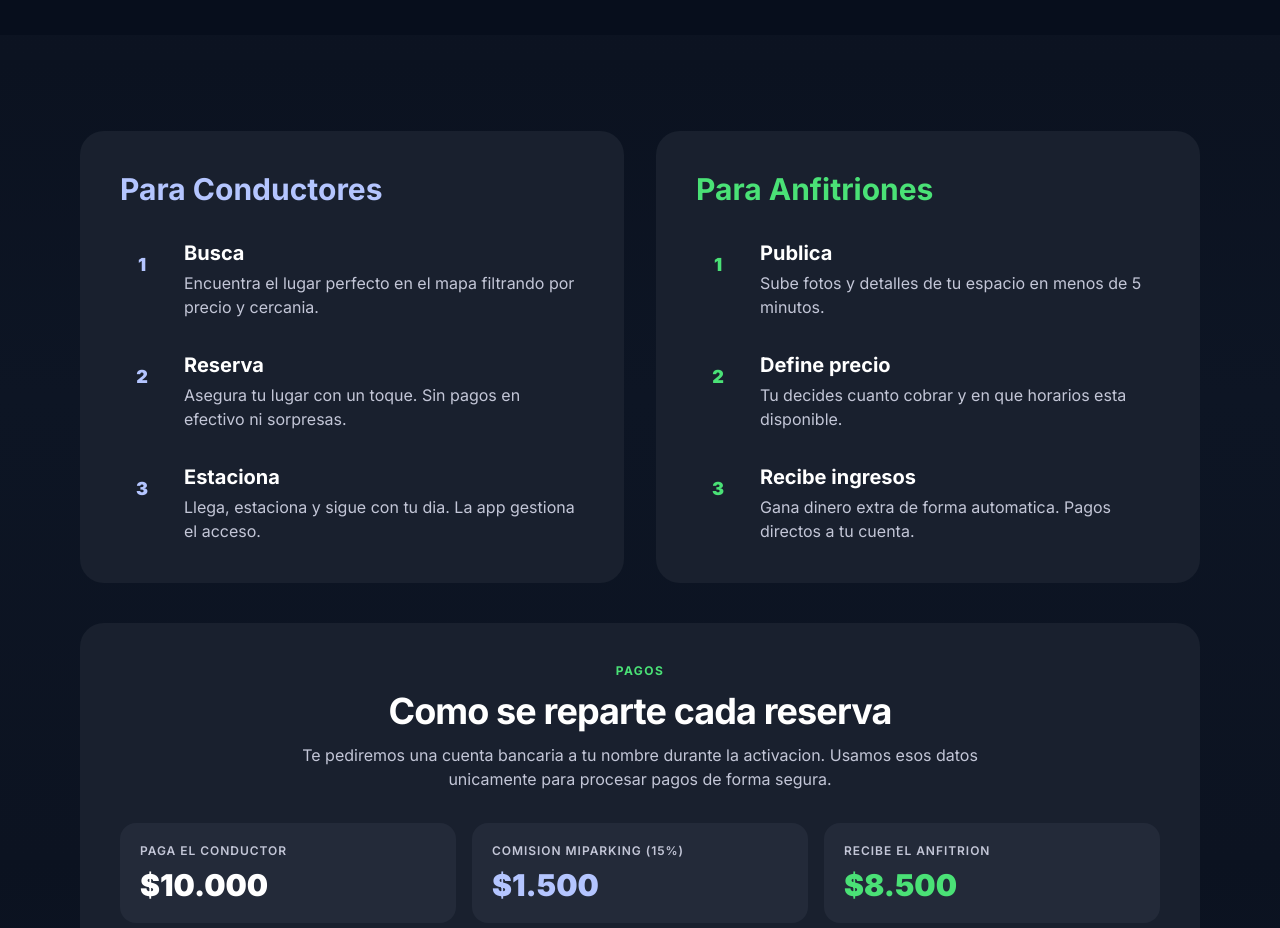
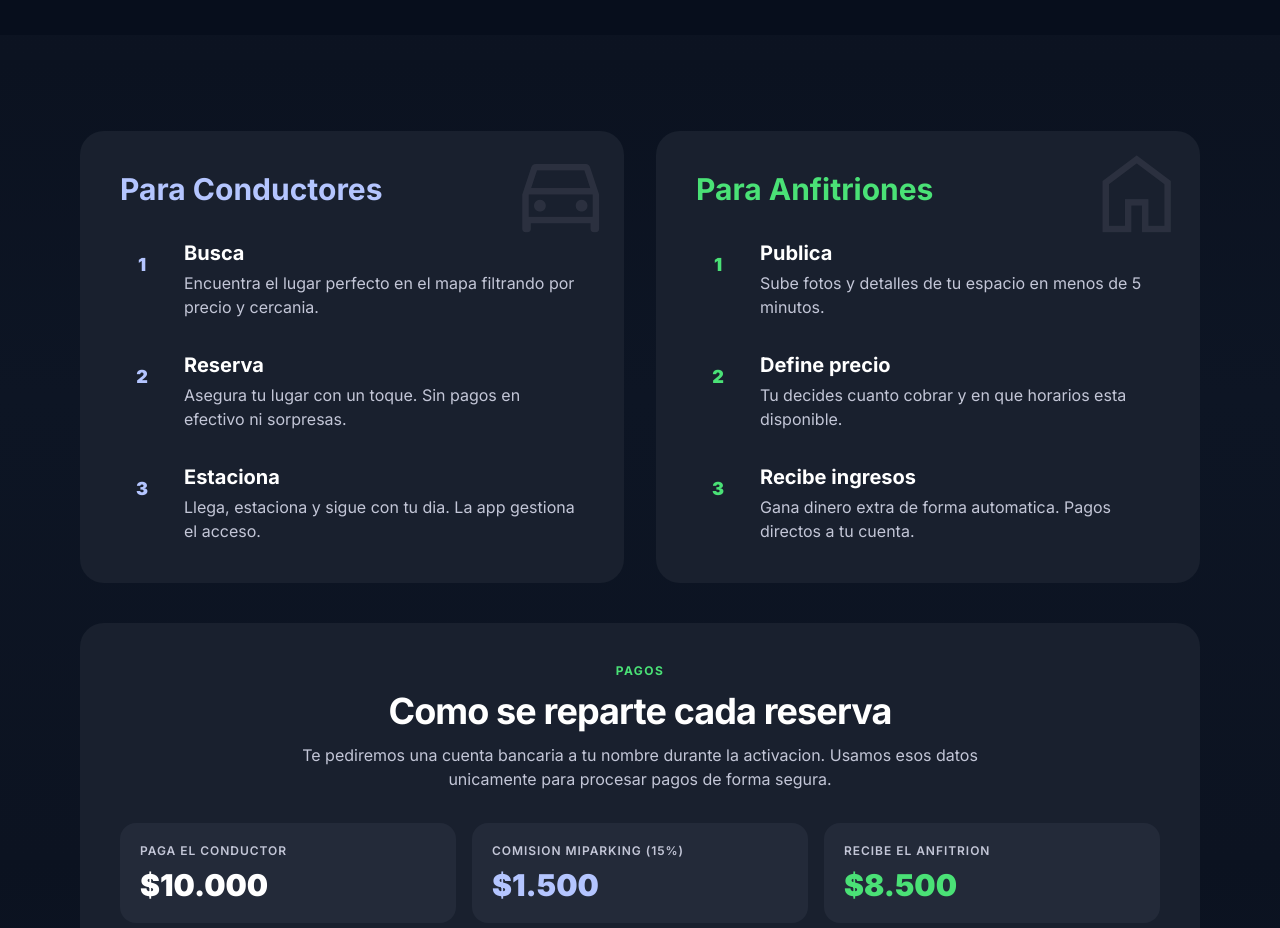
Before and after one commit to MiParking/landing, a Next.js app: page / in a window 1280 px wide. Shown: the part 1540-2468 px from the top of the page. Built offline with nearby package versions, Linux system fonts and the light colour scheme.

Commit message:
feat: enhance StepColumn component with icon support and improve layout

```diff
--- a/src/app/globals.css
+++ b/src/app/globals.css
@@ -172,7 +172,6 @@ a {
   font-family: "Material Symbols Outlined", sans-serif;
   font-weight: 400;
   font-style: normal;
-  font-size: 24px;
   line-height: 1;
   letter-spacing: normal;
   text-transform: none;
--- a/src/components/landing/HowItWorks.tsx
+++ b/src/components/landing/HowItWorks.tsx
@@ -9,15 +9,28 @@ function StepColumn({
   id,
   title,
   accent,
+  icon,
   steps,
 }: {
   id: string;
   title: string;
   accent: string;
+  icon: string;
   steps: Step[];
 }) {
   return (
-    <article id={id} className="rounded-3xl bg-[var(--surface-container)] p-8 md:p-10">
+    <article id={id} className="relative overflow-hidden rounded-3xl bg-[var(--surface-container)] p-8 md:p-10">
+      <div className="pointer-events-none absolute top-3 right-3 opacity-45" aria-hidden="true">
+        <span
+          className="material-symbols-outlined leading-none"
+          style={{
+            color: "var(--outline-variant)",
+            fontSize: "clamp(4.75rem, 8vw, 6.5rem)",
+          }}
+        >
+          {icon}
+        </span>
+      </div>
       <h3 className="mb-8 text-3xl font-bold" style={{ color: accent }}>
         {title}
       </h3>
@@ -45,8 +58,20 @@ export function HowItWorks() {
   return (
     <section id="como-funciona" className="section-wrap py-24">
       <div className="grid gap-8 lg:grid-cols-2">
-        <StepColumn id="conductores" title="Para Conductores" accent="var(--primary)" steps={driverSteps} />
-        <StepColumn id="anfitriones" title="Para Anfitriones" accent="var(--tertiary)" steps={hostSteps} />
+        <StepColumn
+          id="conductores"
+          title="Para Conductores"
+          accent="var(--primary)"
+          icon="directions_car"
+          steps={driverSteps}
+        />
+        <StepColumn
+          id="anfitriones"
+          title="Para Anfitriones"
+          accent="var(--tertiary)"
+          icon="home"
+          steps={hostSteps}
+        />
       </div>
 
       <article id="pagos" className="mt-10 rounded-3xl bg-[var(--surface-container)] p-8 md:p-10">
```
